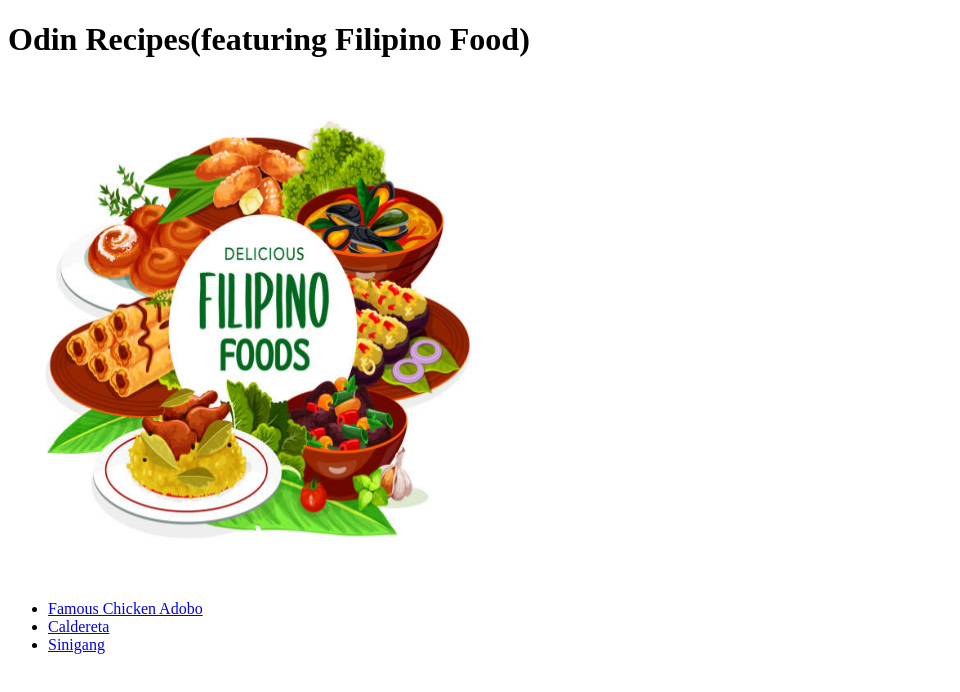
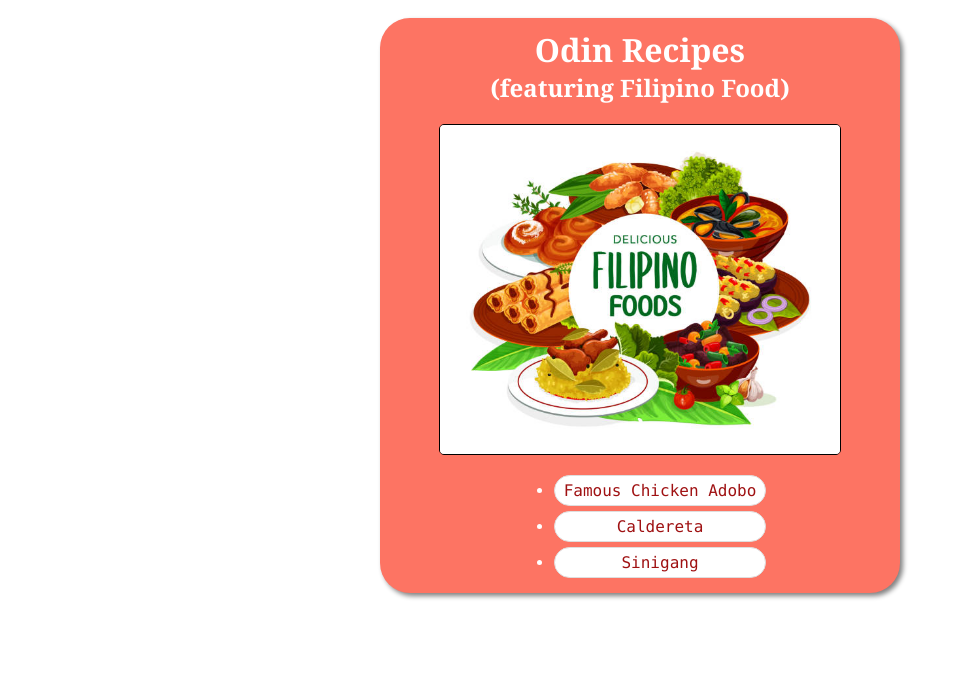
Before and after one commit to NARVS1999/odin-recipes, a plain HTML site: page index.html in a window 1280 px wide. Shown: the whole page, without its empty margins (0-960 px from the left). Drawn offline with Linux system fonts and the light colour scheme.

Commit message:
added css to mainpage

```diff
--- a/index.html
+++ b/index.html
@@ -5,14 +5,18 @@
     <meta http-equiv="X-UA-Compatible" content="IE=edge">
     <meta name="viewport" content="width=device-width, initial-scale=1.0">
     <title>Project: Recipes</title>
+    <link rel="stylesheet" href="main-page-style.css">
 </head>
 <body>
-    <h1>Odin Recipes(featuring Filipino Food)</h1>
-    <img src="images/pilipino-food.jpg" alt="pilipino-food" width="500px" height="500px">
-    <ul>
-        <li><a href="recipes/famous-chicken-adobo.html">Famous Chicken Adobo</a></li>
-        <li><a href="recipes/caldereta.html">Caldereta</a></li>
-        <li><a href="recipes/sinigang.html">Sinigang</a></li>
-    </ul>
+    <div class="container-1">
+        <h1 class="headings">Odin Recipes</h1>
+        <h2 class="headings">(featuring Filipino Food)</h2>
+        <img src="images/pilipino-food.jpg" alt="pilipino-food" width="400px" height="auto">
+        <ul>
+            <li class="recipes"><a href="recipes/famous-chicken-adobo.html">Famous Chicken Adobo</a></li>
+            <li class="recipes"><a href="recipes/caldereta.html">Caldereta</a></li>
+            <li class="recipes"><a href="recipes/sinigang.html">Sinigang</a></li>
+        </ul>
+    </div>
 </body>
 </html>
--- /dev/null
+++ b/main-page-style.css
@@ -0,0 +1,55 @@
+ /* {
+    border: 1px dotted red;
+}*/
+body {
+    padding: 10px;
+    color: #ffffff;
+    font-family: Monaco, monospace;
+}
+img {
+    margin: 20px auto;
+    display: block;
+    border: 1px solid #000000;
+    border-radius: 5px;
+
+}
+ul {
+    display: block;
+    text-align: center;
+    width: fit-content;
+    margin: auto;
+}
+li {
+    background-color: #ffffff;
+    padding: 5px;
+    margin: 5px;
+    border: 1px solid #dfdede;
+    border-radius: 50px;
+    width: 200px;
+}
+li:hover {
+    background-color: #4ebc20;
+}
+a {
+    text-decoration: none;
+    color: #9f1112;
+}
+a:hover {
+    color: #ffffff;
+}
+.headings {
+    text-align: center;
+    margin: 0;
+    font-family: Georgia, 'Times New Roman', Times, serif;
+
+}
+.container-1 {
+    width: 500px;
+    height: auto;
+    margin: 0 auto;
+    padding: 10px;
+    background-color: #fd7463;
+    border-radius: 30px;
+    box-shadow: 3px 3px 5px grey;
+
+}
```
